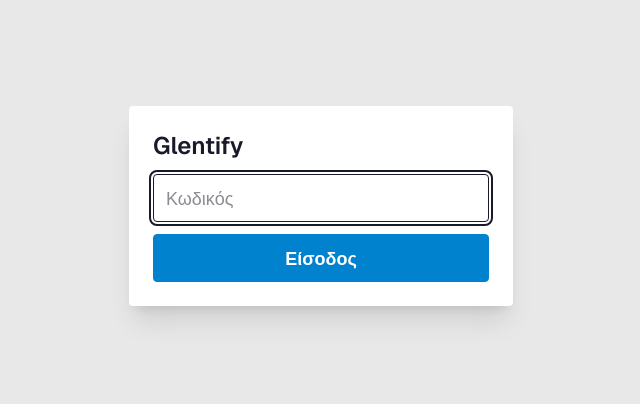
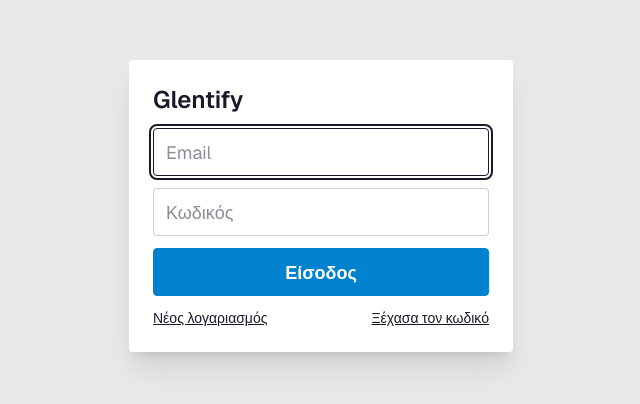
Before and after one commit to aptaliko/glentify, a Next.js app: page /login in a window 1280 px wide. Shown: the part 194-598 px from the top of the page, without its empty margins (319-959 px from the left). Built offline with nearby package versions, Linux system fonts and the light colour scheme.

Commit message:
Switch login to email + password

```diff
--- a/src/app/api/login/route.ts
+++ b/src/app/api/login/route.ts
@@ -1,13 +1,23 @@
 import { NextRequest, NextResponse } from 'next/server';
-import { isValidPassword, getAuthCookieName, getAuthCookieValue } from '@/lib/auth';
+import { z } from 'zod';
+import { getUserByEmail } from '@/db/queries/users';
+import { verifyPassword } from '@/lib/passwordHash';
+import { createSessionToken, getAuthCookieName } from '@/lib/auth';
+
+const loginSchema = z.object({ email: z.email(), password: z.string().min(1) });
 
 export async function POST(request: NextRequest) {
-  const body = await request.json();
-  if (typeof body.password !== 'string' || !isValidPassword(body.password)) {
-    return NextResponse.json({ error: 'Λάθος κωδικός' }, { status: 401 });
+  const parsed = loginSchema.safeParse(await request.json());
+  if (!parsed.success) return NextResponse.json({ error: 'Λάθος email ή κωδικός' }, { status: 401 });
+
+  const user = await getUserByEmail(parsed.data.email);
+  if (!user || !verifyPassword(parsed.data.password, user.passwordHash)) {
+    return NextResponse.json({ error: 'Λάθος email ή κωδικός' }, { status: 401 });
   }
-  const response = NextResponse.json({ ok: true, token: getAuthCookieValue() });
-  response.cookies.set(getAuthCookieName(), getAuthCookieValue(), {
+
+  const token = createSessionToken(user.id);
+  const response = NextResponse.json({ ok: true, token });
+  response.cookies.set(getAuthCookieName(), token, {
     httpOnly: true,
     secure: process.env.NODE_ENV === 'production',
     sameSite: 'lax',
--- a/src/app/login/page.tsx
+++ b/src/app/login/page.tsx
@@ -2,12 +2,14 @@
 
 import { useState } from 'react';
 import { useRouter } from 'next/navigation';
+import Link from 'next/link';
 import { isNativePlatform } from '@/lib/platform';
 import { saveAuthToken } from '@/lib/authToken';
 import { apiUrl } from '@/lib/apiClient';
 
 export default function LoginPage() {
   const router = useRouter();
+  const [email, setEmail] = useState('');
   const [password, setPassword] = useState('');
   const [error, setError] = useState<string | null>(null);
 
@@ -17,11 +19,11 @@ export default function LoginPage() {
     const res = await fetch(apiUrl('/api/login'), {
       method: 'POST',
       headers: { 'Content-Type': 'application/json' },
-      body: JSON.stringify({ password }),
+      body: JSON.stringify({ email, password }),
     });
     if (!res.ok) {
       const body = await res.json();
-      setError(body.error ?? 'Κάτι πήγε στραβά');
+      setError(typeof body.error === 'string' ? body.error : 'Κάτι πήγε στραβά');
       return;
     }
     if (isNativePlatform()) {
@@ -43,17 +45,27 @@ export default function LoginPage() {
             </div>
           )}
           <input
+            type="email"
+            value={email}
+            onChange={(e) => setEmail(e.target.value)}
+            placeholder="Email"
+            className="input input-bordered input-lg w-full"
+            autoFocus
+            required
+          />
+          <input
             type="password"
             value={password}
             onChange={(e) => setPassword(e.target.value)}
             placeholder="Κωδικός"
             className="input input-bordered input-lg w-full"
-            autoFocus
             required
           />
-          <button type="submit" className="btn btn-primary btn-lg">
-            Είσοδος
-          </button>
+          <button type="submit" className="btn btn-primary btn-lg">Είσοδος</button>
+          <div className="flex justify-between text-sm">
+            <Link href="/register" className="link">Νέος λογαριασμός</Link>
+            <Link href="/forgot-password" className="link">Ξέχασα τον κωδικό</Link>
+          </div>
         </form>
       </div>
     </main>
```
